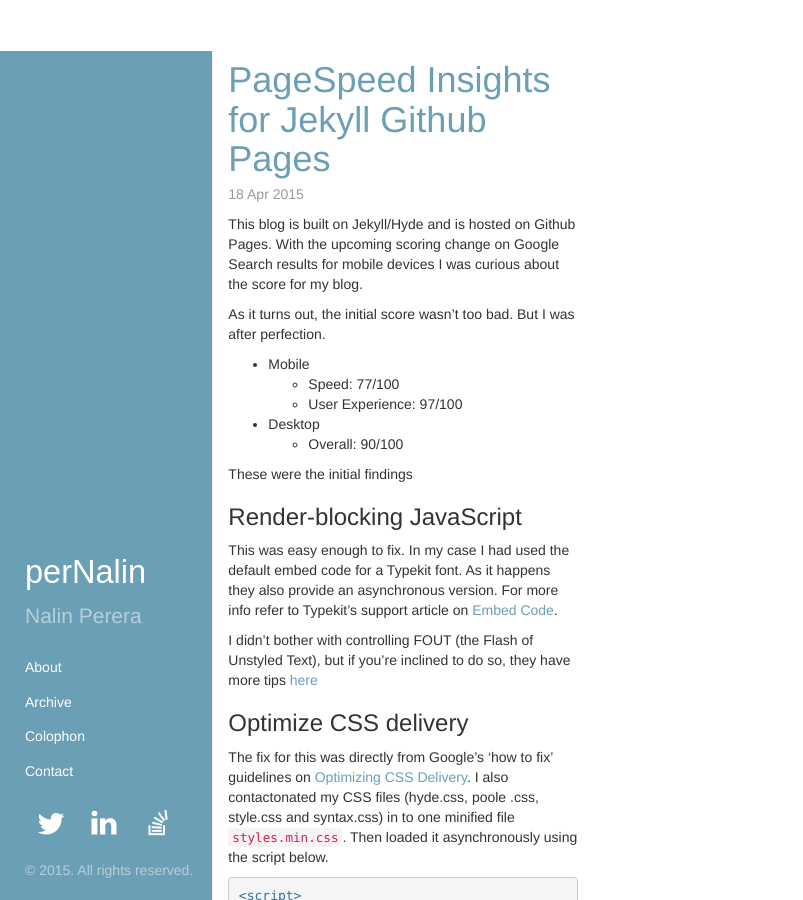
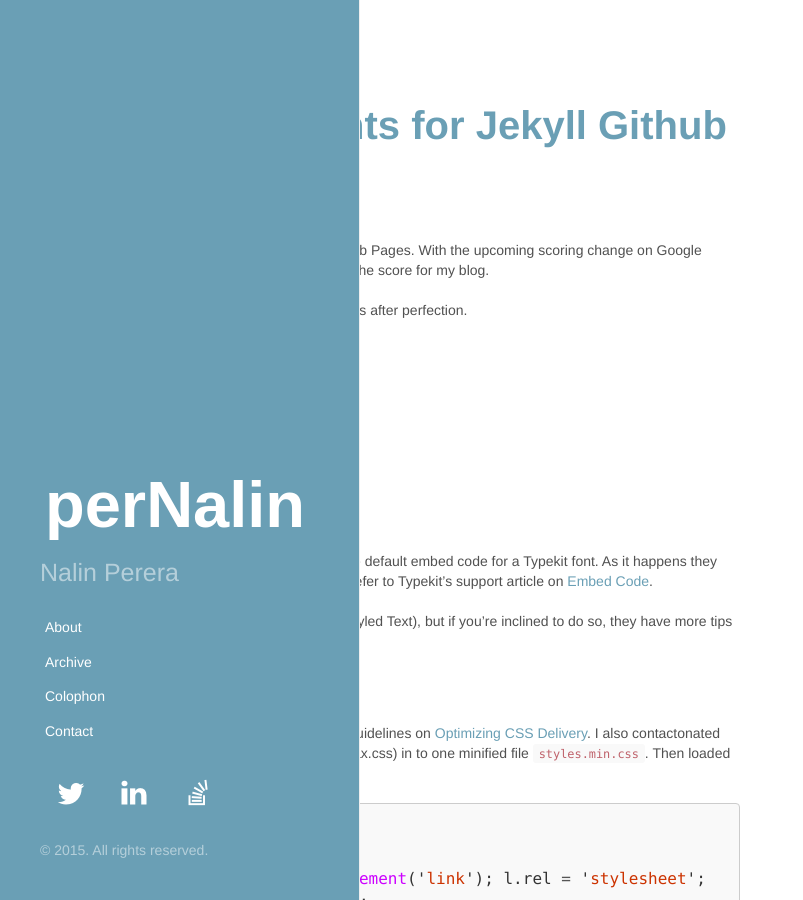
Before and after one commit to pernalin/pernalin.github.io, a Jekyll site: the page built from index.html, in a window 1280 px wide and 900 px high. Shown: the whole window, without its empty margins (0-803 px from the left). Built offline with Jekyll 4.4.1, drawn with Linux system fonts in a browser that asks for light colours; nearby versions of some CDN libraries; Markdown is read by kramdown in place of the engine named in the settings; the list of posts is cut into pages by our own code.

Commit message:
added back individual styles

```diff
--- a/_includes/head.html
+++ b/_includes/head.html
@@ -36,8 +36,8 @@
     </script>
 
   <!-- Icons -->
-  <link rel="apple-touch-icon-precomposed" sizes="144x144" href="{{ site.baseurl }}public/apple-touch-icon-144-precomposed.png">
-                                 <link rel="shortcut icon" href="{{ site.baseurl }}public/favicon.ico">
+    <link rel="apple-touch-icon-precomposed" sizes="144x144" href="{{ site.baseurl }}public/apple-touch-icon-144-precomposed.png">
+    <link rel="shortcut icon" href="{{ site.baseurl }}public/favicon.ico">
 
   <!-- RSS -->
   <link rel="alternate" type="application/rss+xml" title="RSS" href="/atom.xml">
--- a/_layouts/default.html
+++ b/_layouts/default.html
@@ -18,18 +18,25 @@
 <!-- Latest compiled and minified CSS -->
 <link rel="stylesheet" href="https://maxcdn.bootstrapcdn.com/bootstrap/3.3.4/css/bootstrap.min.css">
 <link rel="stylesheet" href="{{ site.baseurl }}public/css/new.css">
+<link rel="stylesheet" href="{{ site.baseurl }}public/css/hyde.css">
+<link rel="stylesheet" href="{{ site.baseurl }}public/css/poole.css">
+<link rel="stylesheet" href="{{ site.baseurl }}public/css/style.css">
+<link rel="stylesheet" href="{{ site.baseurl }}public/css/syntax.css">
 
+<!--
 <script>
-        var cb = function() {
-            var l = document.createElement('link'); l.rel = 'stylesheet';
+    var cb = function () {
+        var l = document.createElement('link');
+        l.rel = 'stylesheet';
         l.href = '{{ site.baseurl }}public/css/styles.min.css';
-            var h = document.getElementsByTagName('head')[0]; h.parentNode.insertBefore(l, h);
+        var h = document.getElementsByTagName('head')[0];
+        h.parentNode.insertBefore(l, h);
     };
     var raf = requestAnimationFrame || mozRequestAnimationFrame ||
             webkitRequestAnimationFrame || msRequestAnimationFrame;
     if (raf) raf(cb);
     else window.addEventListener('load', cb);
-    </script>
+</script> -->
 
 </body>
 </html>
```
Lines whose indentation alone changed are shown as unchanged.
